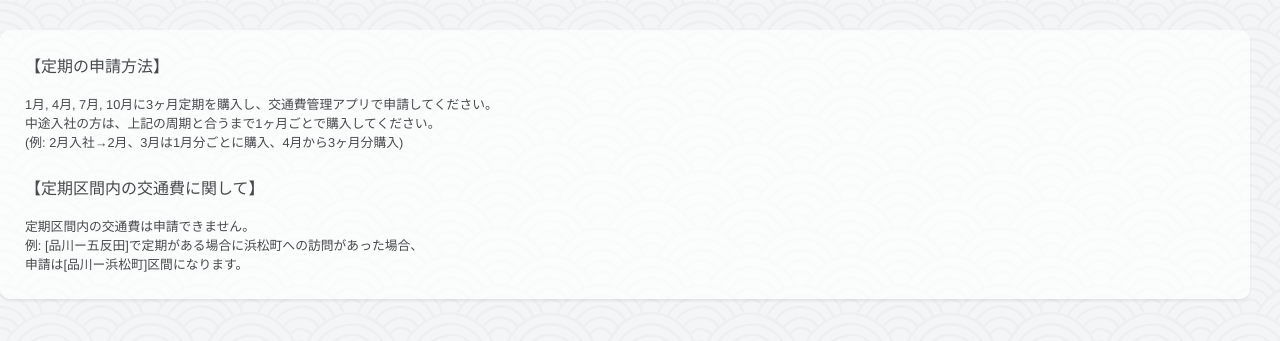
After one commit to nagisa-ito/transport_app_ver2, a CakePHP app: the page made by app/View/Elements/request_description_panel.ctp in a window 1280 px wide. The commit adds this page. Shown: the top 341 px of the page. Run offline with PHP 8.4 and a stand-in for CakePHP, Linux system fonts and the light colour scheme; the template is opened without the code that fills it, so the values that code supplies are empty; some libraries are stand-ins or nearby versions.

Commit message:
UI変更

```diff
--- a/app/View/Elements/description_panel.ctp
+++ b/app/View/Elements/description_panel.ctp
@@ -6,5 +6,5 @@
 提出期限厳守でお願いいたします。<br><br>
 特に年度末(12月分清算)は次月清算ができませんので、その分の交通費がお支払いできなくなる場合があります。<br><br>
 
-その他、提出期限など変わる場合がありますので都度チャットワークをご確認ください。
+その他、提出期限が変わる場合がありますので都度チャットワークをご確認ください。
 </div>
--- a/app/View/Elements/profile_data.ctp
+++ b/app/View/Elements/profile_data.ctp
@@ -1,8 +1,7 @@
 <?php
     // ユーザー情報表示用
-    $access_user = $this->Session->read('AccessUser');
+    $access_user = $this->Session->read('AccessUser.User');
     $user = isset($access_user) ? $access_user : $this->Session->read('User');
-    $user = Hash::get($user, 'User');
 ?>
 
 <div class="col-sm-3">
--- /dev/null
+++ b/app/View/Elements/request_description_panel.ctp
@@ -0,0 +1,16 @@
+
+<div class="panel_right_side">
+    <p >【定期の申請方法】</p>
+    <div class="small">
+        1月, 4月, 7月, 10月に3ヶ月定期を購入し、交通費管理アプリで申請してください。<br>
+        中途入社の方は、上記の周期と合うまで1ヶ月ごとで購入してください。<br>
+        (例: 2月入社→2月、3月は1月分ごとに購入、4月から3ヶ月分購入)<br>
+    </div>
+    <br>
+    <p>【定期区間内の交通費に関して】</p>
+    <div class="small">
+        定期区間内の交通費は申請できません。<br>
+        例: [品川ー五反田]で定期がある場合に浜松町への訪問があった場合、<br>
+        申請は[品川ー浜松町]区間になります。<br>
+    </div>
+</div>
--- a/app/View/Users/edit.ctp
+++ b/app/View/Users/edit.ctp
@@ -15,7 +15,6 @@
 
 <div class="content row">
     <div class="col-sm-6 offset-sm-3">
-        <div class="decor"></div>
         <div class="form_contents">
             <?php
                 echo $this->Form->create('User', array('class' => 'form_inline'));
--- a/app/webroot/css/mystyle.css
+++ b/app/webroot/css/mystyle.css
@@ -171,7 +171,9 @@ div.input.text, div.input.password, div.input.select, div.input.date, div.input.
 .form_contents {
 	background: white;
 	box-shadow: 0 2px 3px 0 rgba(0,0,0,.075);
-    padding: 30px;
+    margin: 30px 0px 0px 0px;
+    padding: 25px;
+    border-radius: 10px;
 }
 
 .admin_contents {
@@ -315,3 +317,11 @@ label.black-label {
     border-radius: 10px;
     box-shadow: 0 2px 3px 0 rgba(0,0,0,.075);
 }
+
+.panel_right_side {
+    background: rgba(255, 255, 255, 0.7);
+    margin: 30px 30px 0px 0px;
+    padding: 25px;
+    border-radius: 10px;
+    box-shadow: 0 2px 3px 0 rgba(0,0,0,.075);
+}
```
Also changed, not shown: app/View/RequestDetails/add.ctp (+5 -2 lines), app/View/RequestDetails/edit.ctp (+5 -4 lines).
